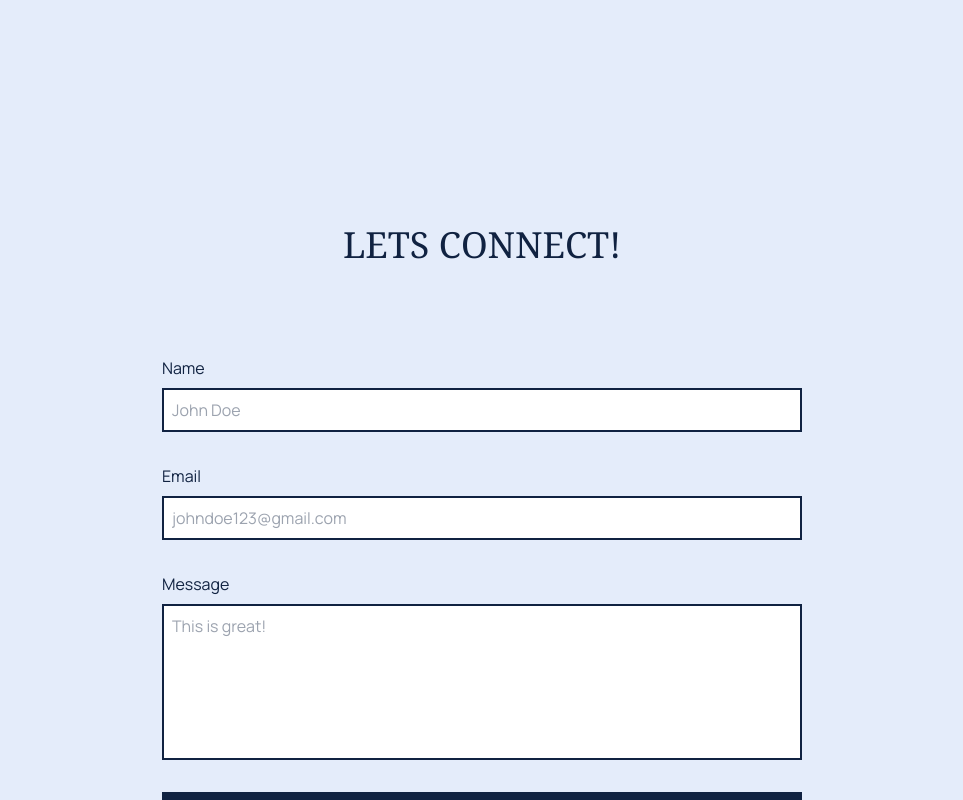
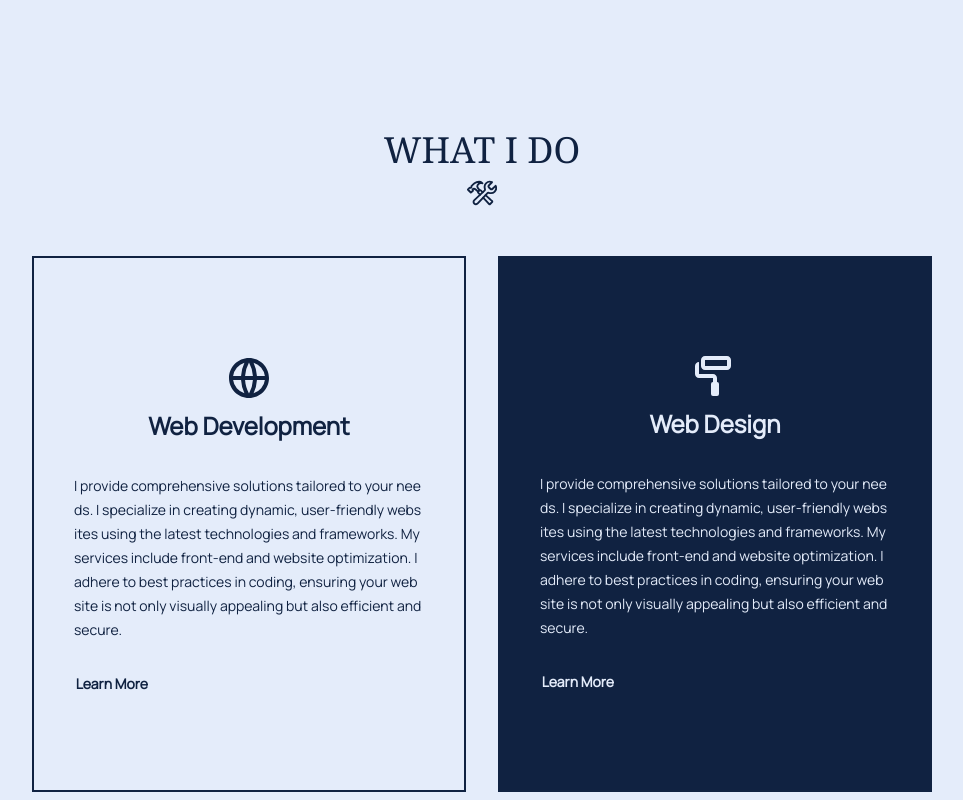
Before and after one commit to vintech05/portfolio-v1, a React (Vite) app: page / in a window 1280 px wide. Shown: the part 1360-2160 px from the top of the page, without its empty margins (158-1121 px from the left). Built offline with nearby package versions, Linux system fonts and the light colour scheme; some icons are missing.

Commit message:
added service section

```diff
--- a/src/App.jsx
+++ b/src/App.jsx
@@ -3,6 +3,7 @@ import Hero from './components/hero/Hero';
 import About from './components/about/About';
 import Contact from './components/contact/Contact';
 import Footer from './components/footer/Footer';
+import Service from './components/whatido/Service';
 
 
 
@@ -13,6 +14,7 @@ function App() {
     <div className='App bg-bg-clr h-full'>
     <Hero/>
     <About/>
+    <Service/>
     <Contact/>
     <Footer/>
     </div>
--- a/src/components/contact/Contact.jsx
+++ b/src/components/contact/Contact.jsx
@@ -29,7 +29,7 @@ const Contact = () => {
     };
 
     return (
-        <div className='grid place-items-center h-screen'>
+        <div className='grid place-items-center h-screen mt-32'>
             <div className='pb-24 lg:pb-8 grid place-items-center'>
                 <h1 className='font-serif text-4xl text-button-clr uppercase'>lets connect!</h1>
                 <LiaHandshake className='font-Manrope text-3xl text-button-clr uppercase'/>
--- /dev/null
+++ b/src/components/whatido/Service.jsx
@@ -0,0 +1,33 @@
+import '/src/index.css'
+import { IoConstructOutline } from 'react-icons/io5'
+import { RiGlobalLine } from 'react-icons/ri'
+import { BiPaintRoll } from 'react-icons/bi'
+
+const Service = () => {
+  return (
+    <div>
+        <div className='grid place-items-center'>
+            <div className='grid place-items-center gap-2 pb-12'>
+                <h1 className='font-serif uppercase text-4xl text-button-clr'>what i do</h1>
+                <IoConstructOutline className='text-3xl text-button-clr'/>
+            </div>
+            <div className='px-16 grid grid-cols-2 gap-8'>
+                <div id='card-1' className='flex flex-col items-center gap-2 border-2 border-button-clr px-8 py-12 lg:px-10 lg:py-24'>
+                    <RiGlobalLine className='text-4xl text-button-clr lg:text-5xl'/>
+                    <span className='text-button-clr text-2xl font-Manrope capitalize font-semibold pb-6'>web development</span>
+                    <p className='font-Manrope text-button-clr text-sm break-words text-left leading-6 lg:break-all lg:w-[25em]'>I provide comprehensive solutions tailored to your needs. I specialize in creating dynamic, user-friendly websites using the latest technologies and frameworks. My services include front-end and website optimization. I adhere to best practices in coding, ensuring your website is not only visually appealing but also efficient and secure.</p>
+                        <span className='text-button-clr font-Manrope font-semibold text-sm mt-6 lg:pr-[19.6em] cursor-pointer hover:underline'>Learn More</span>
+                </div>
+                <div id='card-2' className='flex flex-col items-center gap-2 bg-button-clr px-8 py-12 lg:px-10 lg:py-24'>
+                    <BiPaintRoll className='text-4xl text-bg-clr lg:text-5xl'/>
+                    <span className='text-bg-clr text-2xl font-Manrope capitalize font-semibold pb-6'>web design</span>
+                    <p className='font-Manrope text-bg-clr text-sm break-words text-left leading-6 lg:break-all lg:w-[25em]'>I provide comprehensive solutions tailored to your needs. I specialize in creating dynamic, user-friendly websites using the latest technologies and frameworks. My services include front-end and website optimization. I adhere to best practices in coding, ensuring your website is not only visually appealing but also efficient and secure.</p>
+                        <span className='text-bg-clr font-Manrope font-semibold text-sm mt-6 lg:pr-[19.6em] cursor-pointer hover:underline'>Learn More</span>
+                </div>
+            </div>
+        </div>
+    </div>
+  )
+}
+
+export default Service
```
